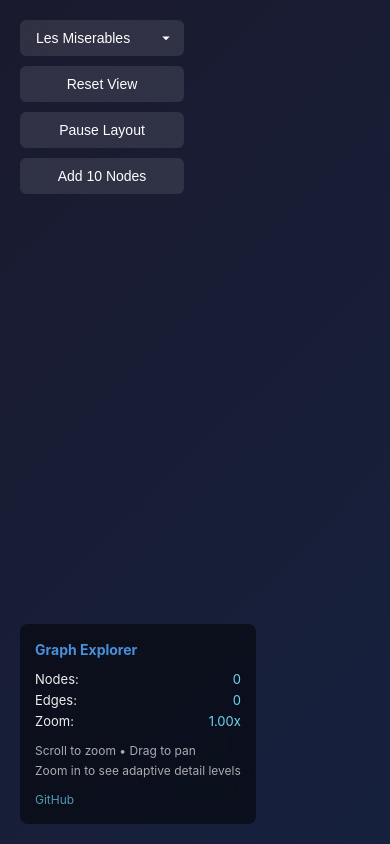
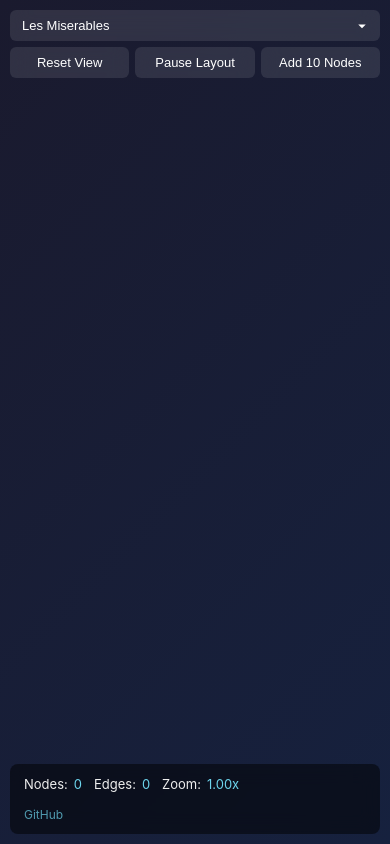
Before and after one commit to anvaka/ngraph.svg, a website built with Vite: page demo/graph-explorer.html in a window 390 px wide. Built offline with nearby package versions, Linux system fonts and the light colour scheme; what ngraph.forcelayout, ngraph.generators would draw is missing.

Commit message:
Enhance mobile layout for better responsiveness and switch to CanvasEdgeCollection for edge rendering

```diff
--- a/demo/chinese-vocab.css
+++ b/demo/chinese-vocab.css
@@ -258,6 +258,81 @@ body {
 .word-hsk.hsk-6 { background: #ff3b30; color: white; }
 .word-hsk.hsk-unknown { background: #8e8e93; color: white; }
 
+/* Mobile layout */
+@media (max-width: 640px) {
+  .controls {
+    top: 10px;
+    left: 10px;
+    right: 10px;
+    padding: 10px 12px;
+    min-width: 0;
+    flex-direction: row;
+    flex-wrap: wrap;
+    gap: 8px;
+  }
+
+  .control-group {
+    flex: 1 1 0;
+    min-width: 0;
+  }
+
+  .control-group label {
+    font-size: 11px;
+  }
+
+  .control-group select {
+    padding: 6px 28px 6px 8px;
+    font-size: 13px;
+  }
+
+  .controls button {
+    padding: 8px 12px;
+    font-size: 13px;
+    flex: 1 1 0;
+    min-width: 0;
+    white-space: nowrap;
+  }
+
+  .info-panel {
+    bottom: 10px;
+    left: 10px;
+    right: 10px;
+    padding: 10px 14px;
+    min-width: 0;
+  }
+
+  .info-panel h3 {
+    display: none;
+  }
+
+  .stats {
+    flex-direction: row;
+    gap: 12px;
+  }
+
+  .help-text {
+    display: none;
+  }
+
+  .word-detail {
+    bottom: 0;
+    left: 0;
+    right: 0;
+    border-radius: 16px 16px 0 0;
+    min-width: 0;
+    max-width: none;
+    padding: 20px;
+  }
+
+  .word-hanzi {
+    font-size: 36px;
+  }
+
+  .word-pinyin {
+    font-size: 18px;
+  }
+}
+
 /* SVG Node Styles */
 .node {
   cursor: pointer;
--- a/demo/graph-explorer.html
+++ b/demo/graph-explorer.html
@@ -100,6 +100,59 @@
     .stat span:last-child {
       color: #6dd5ed;
     }
+
+    /* Mobile layout */
+    @media (max-width: 640px) {
+      .controls {
+        top: 10px;
+        left: 10px;
+        right: 10px;
+        flex-direction: row;
+        flex-wrap: wrap;
+        gap: 6px;
+      }
+
+      .controls select,
+      .controls button {
+        padding: 8px 12px;
+        font-size: 13px;
+      }
+
+      .controls select {
+        flex: 1 1 100%;
+      }
+
+      .controls button {
+        flex: 1 1 0;
+        min-width: 0;
+        white-space: nowrap;
+      }
+
+      .info {
+        bottom: 10px;
+        left: 10px;
+        right: 10px;
+        padding: 10px 14px;
+      }
+
+      .info h3 {
+        display: none;
+      }
+
+      .info .stats-row {
+        display: flex;
+        gap: 12px;
+      }
+
+      .info .stat {
+        gap: 6px;
+      }
+
+      .info p,
+      .info a {
+        display: none;
+      }
+    }
   </style>
 </head>
 <body>
@@ -121,6 +174,7 @@
 
   <div class="info">
     <h3>Graph Explorer</h3>
+    <div class="stats-row">
       <div class="stat">
         <span>Nodes:</span>
         <span id="nodeCount">0</span>
@@ -133,8 +187,9 @@
         <span>Zoom:</span>
         <span id="zoomLevel">1.00x</span>
       </div>
+    </div>
     <p style="margin-top: 10px; opacity: 0.7; font-size: 12px;">
-      Scroll to zoom • Drag to pan<br>
+      Scroll to zoom &bull; Drag to pan<br>
       Zoom in to see adaptive detail levels
     </p>
     <a href="https://github.com/anvaka/ngraph.svg" style="display:block;margin-top:10px;color:#6dd5ed;font-size:12px;opacity:0.7;text-decoration:none;">GitHub</a>
--- a/demo/graph-explorer.js
+++ b/demo/graph-explorer.js
@@ -2,7 +2,7 @@ import generators from 'ngraph.generators';
 import {
   createScene,
   NodeCollection,
-  EdgeCollection,
+  CanvasEdgeCollection,
   ForceLayoutAdapter
 } from '../src/index.js';
 
@@ -104,7 +104,8 @@ const scene = createScene(container, {
 });
 
 // Create collections for nodes and edges
-const edges = new EdgeCollection({
+const edges = new CanvasEdgeCollection({
+  container,
   color: '#4a5568',
   width: 0.5,
   opacity: 0.4
```
Lines whose indentation alone changed are shown as unchanged.
